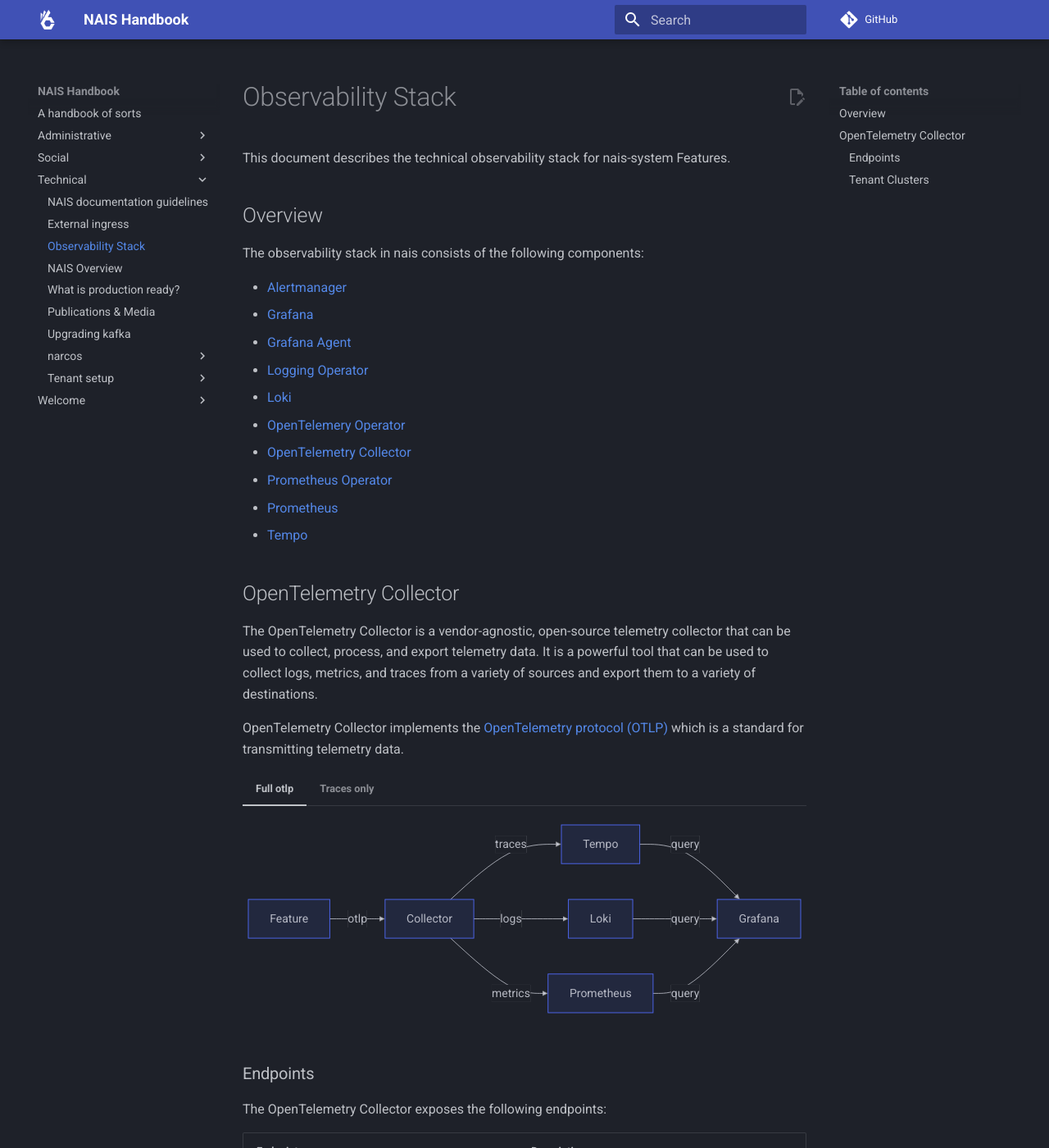
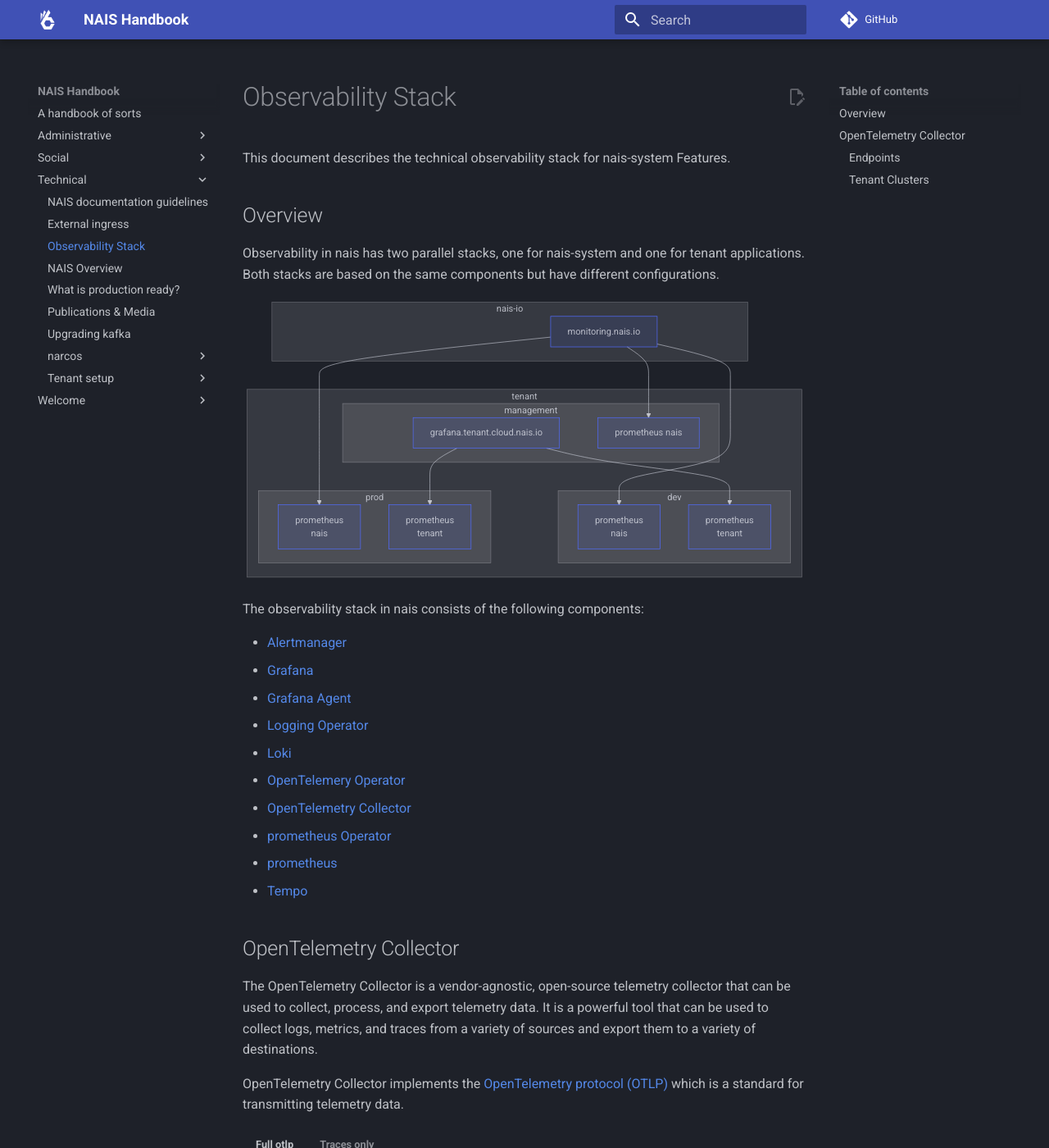
Before and after one commit to nais/handbook, an MkDocs documentation site: the page built from docs/technical/observability.md, in a window 1280 px wide and 1400 px high. Shown: the whole window at 82% size. Built offline with MkDocs 1.6.1 and Material for MkDocs 9.7.7, drawn with Linux system fonts in a browser that asks for light colours; comment, search, counter and statistics services are not loaded.

Commit message:
Document monitoring.nais.io

````diff
--- a/docs/technical/observability.md
+++ b/docs/technical/observability.md
@@ -3,6 +3,41 @@
 This document describes the technical observability stack for nais-system Features.
 
 ## Overview
+
+Observability in nais has two parallel stacks, one for nais-system and one for tenant applications. Both stacks are based on the same components but have different configurations.
+
+```mermaid
+---
+config:
+    flowchart:
+        defaultRenderer: elk
+---
+%%{init: {'theme':'dark'}}%%
+  flowchart
+    subgraph "tenant"
+      subgraph "dev"
+        prometheus-dev-nais[prometheus\nnais]
+        prometheus-dev-tenant[prometheus\ntenant]
+      end
+
+      subgraph "prod"
+        prometheus-prod-nais[prometheus\nnais]
+        prometheus-prod-tenant[prometheus\ntenant]
+      end
+
+      subgraph "management"
+        grafana-tenant[grafana.tenant.cloud.nais.io] --> prometheus-dev-tenant
+        grafana-tenant[grafana.tenant.cloud.nais.io] --> prometheus-prod-tenant
+        prometheus-management-nais["prometheus nais"]
+      end
+    end
+
+    subgraph "nais-io"
+      grafana-nais-io[monitoring.nais.io] --> prometheus-dev-nais
+      grafana-nais-io[monitoring.nais.io] --> prometheus-prod-nais
+      grafana-nais-io[monitoring.nais.io] --> prometheus-management-nais
+    end
+```
 
 The observability stack in nais consists of the following components:
 
@@ -13,8 +48,8 @@
 - [Loki](https://grafana.com/oss/loki/)
 - [OpenTelemery Operator](https://opentelemetry.io/docs/operator/)
 - [OpenTelemetry Collector](https://opentelemetry.io/docs/collector/)
-- [Prometheus Operator](https://prometheus-operator.dev/)
-- [Prometheus](https://prometheus.io/)
+- [prometheus Operator](https://prometheus-operator.dev/)
+- [prometheus](https://prometheus.io/)
 - [Tempo](https://grafana.com/oss/tempo/)
 
 ## OpenTelemetry Collector
@@ -30,18 +65,18 @@
       Feature[Feature]
       OtelCollector[Collector]
       Loki
-      Prometheus
+      prometheus
       Tempo
 
       Feature -- otlp --> OtelCollector
 
       OtelCollector -- traces --> Tempo
       OtelCollector -- logs --> Loki
-      OtelCollector -- metrics --> Prometheus
+      OtelCollector -- metrics --> prometheus
 
       Tempo -- query --> Grafana
       Loki -- query --> Grafana
-      Prometheus -- query --> Grafana
+      prometheus -- query --> Grafana
     ```
 
 === "Traces only"
@@ -52,18 +87,18 @@
       OtelCollector[Collector]
       LoggingOperator
       Loki
-      Prometheus
+      prometheus
       Tempo
 
       Feature -- traces --> OtelCollector
       Feature -- stdout/stderr --> LoggingOperator
       LoggingOperator -- forward --> Loki
-      Feature -- scrape --> Prometheus
+      Feature -- scrape --> prometheus
       OtelCollector -- traces --> Tempo
 
       Tempo -- query --> Grafana
       Loki -- query --> Grafana
-      Prometheus -- query --> Grafana
+      prometheus -- query --> Grafana
     ```
 
 ### Endpoints
@@ -108,7 +143,7 @@
       OtelCollector[Management Collector]
       Tempo
       Loki
-      Prometheus
+      prometheus
       Feature[Feature]
     end
   end
@@ -136,5 +171,5 @@
 
   OtelCollector -- traces --> Tempo
   OtelCollector -- logs --> Loki
-  OtelCollector -- metrics --> Prometheus
+  OtelCollector -- metrics --> prometheus
 ```
````
